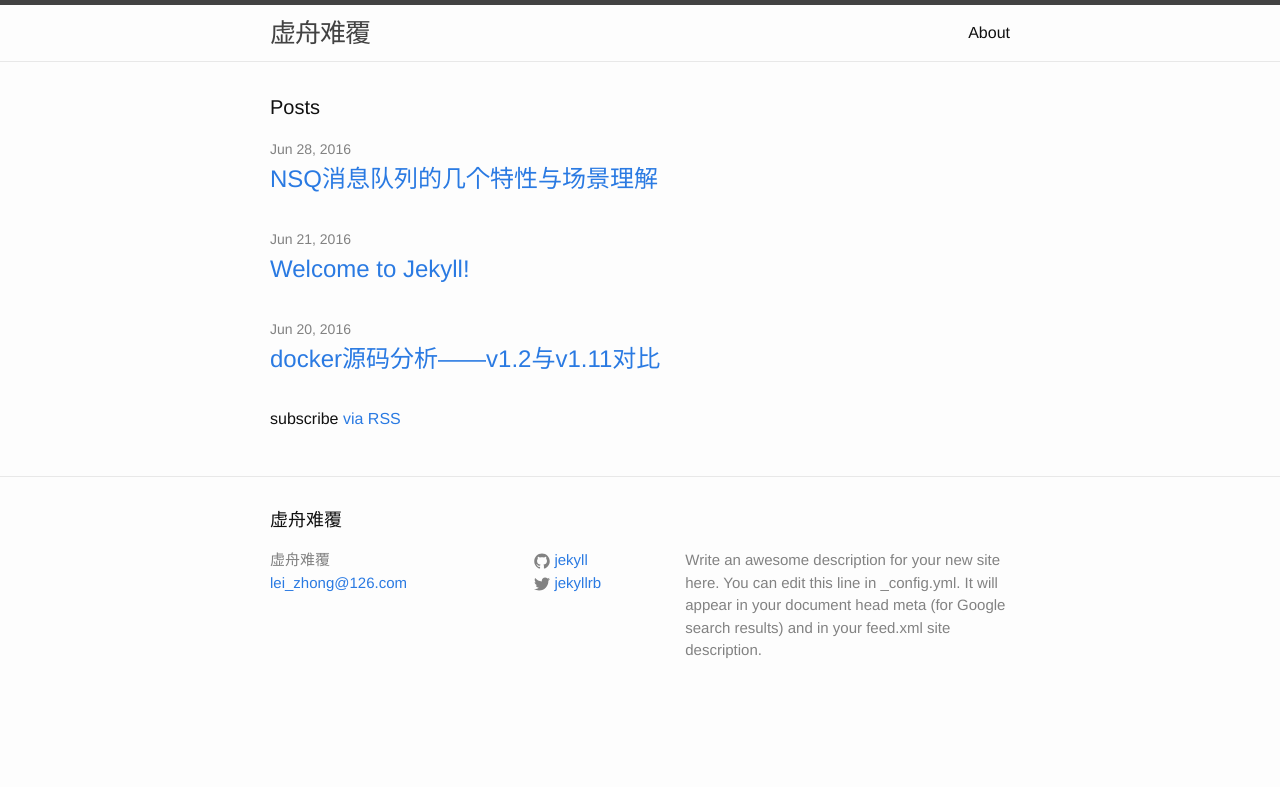
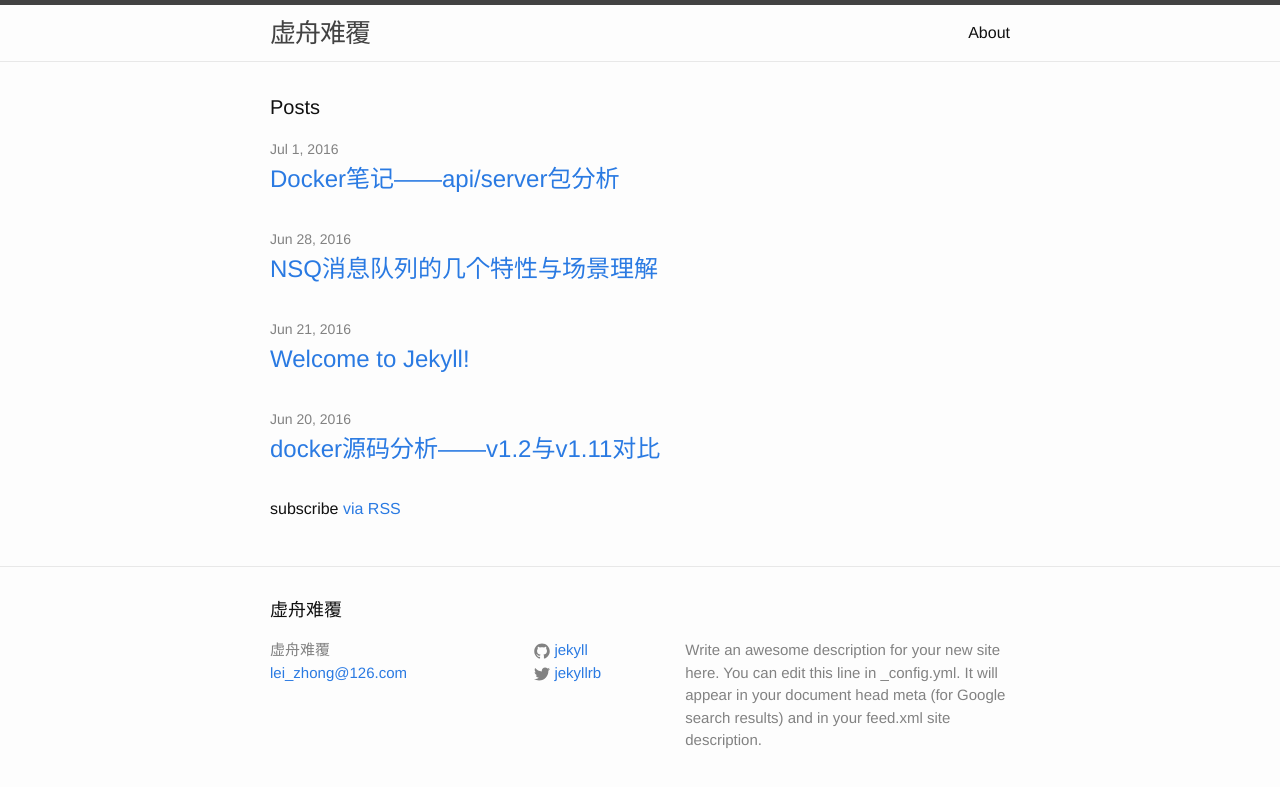
Before and after one commit to ZGeomantic/blog, a Jekyll site: the page built from index.html, in a window 1280 px wide. Shown: the top 787 px of the page. Built offline with Jekyll 4.4.1, drawn with Linux system fonts in a browser that asks for light colours; part of the change alters nothing that is shown.

Commit message:
feat(blog):推送api/server包的文章，\修改css样式让md的表格转换成html时边框可见

````diff
--- a/_includes/head.html
+++ b/_includes/head.html
@@ -2,7 +2,19 @@
   <meta charset="utf-8">
   <meta http-equiv="X-UA-Compatible" content="IE=edge">
   <meta name="viewport" content="width=device-width, initial-scale=1">
-
+  <style>
+  table{
+    border-left:1px solid #000000;border-top:1px solid #000000;
+    width: 100%;
+    word-wrap:break-word; word-break:break-all;
+  }
+  table th{
+  text-align:center;
+  }
+  table th,td{
+    border-right:1px solid #000000;border-bottom:1px solid #000000;
+  }
+</style>
   <title>{% if page.title %}{{ page.title | escape }}{% else %}{{ site.title | escape }}{% endif %}</title>
   <meta name="description" content="{% if page.excerpt %}{{ page.excerpt | strip_html | strip_newlines | truncate: 160 }}{% else %}{{ site.description }}{% endif %}">
 
--- /dev/null
+++ b/_posts/2016-07-01-docker-api.-server.md
@@ -0,0 +1,213 @@
+---
+layout: post
+title:  "Docker笔记——api/server包分析"
+date:   2016-07-01 21:30:15 +0800
+categories: my article
+---
+
+## api/server包
+最重要的是server.go文件，其中定义了一个Server对象：
+
+```
+type Server struct {
+	cfg           *Config
+	servers       []*HTTPServer
+	routers       []router.Router
+	authZPlugins  []authorization.Plugin
+	routerSwapper *routerSwapper
+}
+```
+
+简单解释下这些成员的含义：
+
+
+成员变量|作用
+---|---
+cfg|记录APIserver的一些配置信息
+servers|HTTPServer是http server和listener实例。在serveAPI()函数中其实启动的是这里的每个server
+routers|server/router包下定义的Router对象数组，这里实际上是一个二维数组，即[][]router.Route，两个变量的名称只差一个字母，要小心区分：Route是真正包含着**httputils.APIFunc**处理逻辑的对象，Router是一组Route。<br>这个设计和命名与golang官方http包的设计是一致的。这个变量是为了暂存外部传入的变量，最终赋给routerSwapper。详见**InitRouter**和**createMux**函数。
+authZPlugins | 自定义的安全验证插件？？
+routerSwapper| 负责router（类型为***mux.Router**）的赋值，它本身以及它的成员router都是标准包中http.HttpHandler接口的实现，这在下面serveAPI()和
+
+
+
+成员的初始化顺序大概是这样：
+routers -> routerSwapper -> servers。
+
+下面看几个**Server**上所绑定的比较重要的函数：
+
+
+#### 1. 初始化s.routers、s.routerSwapper
+主要做一件事：初始化**主路由**并赋给s.routerSwapper的router变量。
+
+代码入如下，分析在注释中。
+
+```go
+// InitRouter initializes the list of routers for the server.
+// This method also enables the Go profiler if enableProfiler is true.
+func (s *Server) InitRouter(enableProfiler bool, routers ...router.Router) {
+
+	// 首先，把传入的router.Route[]类型的变量赋给s.routers，这些是外部注册好的路由对象。
+	for _, r := range routers {
+		s.routers = append(s.routers, r)
+	}
+
+	// 由s.routers构造出*mux.Router对象，目的是赋给s.routerSwapper。
+	m := s.createMux()
+	if enableProfiler {
+		profilerSetup(m)
+	}
+	s.routerSwapper = &routerSwapper{
+		router: m,
+	}
+}
+
+// createMux initializes the main router the server uses.
+func (s *Server) createMux() *mux.Router {
+	m := mux.NewRouter()
+
+	logrus.Debugf("Registering routers")
+	for _, apiRouter := range s.routers {
+		for _, r := range apiRouter.Routes() {
+
+			// 这里的r.Hanlder()获得的实际上是httputils.APIFunc类型，需要转换成http.Handler
+			f := s.makeHTTPHandler(r.Handler())
+
+			// 全部注册到返回值*mux.Router中
+			logrus.Debugf("Registering %s, %s", r.Method(), r.Path())
+
+			// github.com/gorilla/mux包的Handler注册函数只接受实现了http.Handler接口的函数
+			m.Path(versionMatcher + r.Path()).Methods(r.Method()).Handler(f)
+			m.Path(r.Path()).Methods(r.Method()).Handler(f)
+		}
+	}
+
+	return m
+}
+```
+
+
+
+为什么上面的createMux()中需要一层转换，因为s.routers对象是[]router.Router类型（在api/server/router中）。
+尤其是Route接口中的Handler()函数的返回类型httputils.APIFunc，其本身是为了方便docker内部使用而定义，任何实现了httputils.APIFunc的接口，都可以注册成为docker的API endpoint。源码定义如下：
+
+```go
+// Router defines an interface to specify a group of routes to add to the docker server.
+type Router interface {
+	// Routes returns the list of routes to add to the docker server.
+	Routes() []Route
+}
+
+// Route defines an individual API route in the docker server.
+type Route interface {
+	// Handler returns the raw function to create the http handler.
+	Handler() httputils.APIFunc
+	// Method returns the http method that the route responds to.
+	Method() string
+	// Path returns the subpath where the route responds to.
+	Path() string
+}
+```
+可以看到其中的Hanlder返回的并不是标准的http.Handler接口，而是docker自己定义的接口httputils.APIFunc，但这个是请求处理业务的代码部分，所以需要转换后，才能注册到gorilla/mux包下的*mux.Router对象中。
+
+
+
+#### 2 初始化s.servers
+初始化**s.servers**，创建所有的server。
+根据地址和监听对象，依次创建**HTTPServer**对象，赋给对象的servers成员。
+
+```go
+// Accept sets a listener the server accepts connections into.
+func (s *Server) Accept(addr string, listeners ...net.Listener) {
+	for _, listener := range listeners {
+		httpServer := &HTTPServer{
+			srv: &http.Server{
+				Addr: addr,
+			},
+			l: listener,
+		}
+		s.servers = append(s.servers, httpServer)
+	}
+}
+```
+
+#### 3 启动所有的server
+依次启动**s.servers**中的每个HTTPServer，把**s.routerSwapper**赋给这些执行的server。并监控是否每个服务都正常的运行、关闭。
+
+>注意：之所以可以把 **s.routerSwapper** 赋给 **s.servers**的Hanlder ，是因为它实现了
+	http.HttpHandler接口.
+
+```go
+// serveAPI loops through all initialized servers and spawns goroutine
+// with Server method for each. It sets createMux() as Handler also.
+func (s *Server) serveAPI() error {
+	var chErrors = make(chan error, len(s.servers))
+	for _, srv := range s.servers {
+		srv.srv.Handler = s.routerSwapper
+		go func(srv *HTTPServer) {
+			var err error
+			logrus.Infof("API listen on %s", srv.l.Addr())
+			// 这里很有意思，对于用到了关闭的网络连接的地方，是不算作错误信息的
+			if err = srv.Serve(); err != nil && strings.Contains(err.Error(), "use of closed network connection") {
+				err = nil
+			}
+			chErrors <- err
+		}(srv)
+	}
+
+	// 一直收集管道中传来的信息，如果有错误，就立刻中断程序流程
+	for i := 0; i < len(s.servers); i++ {
+		err := <-chErrors
+		if err != nil {
+			return err
+		}
+	}
+
+	return nil
+}
+```
+
+上面的逻辑是启动sever，但它不是一个公有的方法，所以真正的启动函数肯定在其他地方,实际上是：
+
+```go
+func (s *Server) Wait(waitChan chan error) {
+	if err := s.serveAPI(); err != nil {
+		logrus.Errorf("ServeAPI error: %v", err)
+		waitChan <- err
+		return
+	}
+	waitChan <- nil
+}
+```
+
+## 与api/server/router的交互
+
+#### DaemonCli
+在docker/deamon.go中，是初始化、启动Server对象的地方，主要逻辑有，
+
+- 根据命令参数的配置，[初始化httpserver的监听地址和listener](https://github.com/docker/docker/blob/v1.11.1/docker/daemon.go#L240)：
+- [初始化路由](https://github.com/docker/docker/blob/v1.11.1/docker/daemon.go#L292)，具体的逻辑在下面会解释。
+- [启动sever](https://github.com/docker/docker/blob/v1.11.1/docker/daemon.go#L319)，[中断信号捕捉](https://github.com/docker/docker/blob/v1.11.1/docker/daemon.go#L321)，[调试模式开启](https://github.com/docker/docker/blob/v1.11.1/docker/daemon.go#L302)。
+
+初始化路由的这个逻辑，是**api/server**包与**api/server/router**重要的交汇，两个包的初始化逻辑在这里串联起来，[代码如下](https://github.com/docker/docker/blob/v1.11.1/docker/daemon.go#L408)。
+
+```go
+func initRouter(s *apiserver.Server, d *daemon.Daemon) {
+
+	// router包下的每个包的初始化，依赖的参数是从这里传入的*daemon.Daemon，
+	// 具体的url已经在router包里注册好了
+	routers := []router.Router{
+		container.NewRouter(d),
+		image.NewRouter(d),
+		systemrouter.NewRouter(d),
+		volume.NewRouter(d),
+		build.NewRouter(dockerfile.NewBuildManager(d)),
+	}
+	if d.NetworkControllerEnabled() {
+		routers = append(routers, network.NewRouter(d))
+	}
+
+	//  *apiserver.Server把Router包中的注册信息转换成主路由，并保存到routerSwapper中作为主路由
+	s.InitRouter(utils.IsDebugEnabled(), routers...)
+}
+```
````
